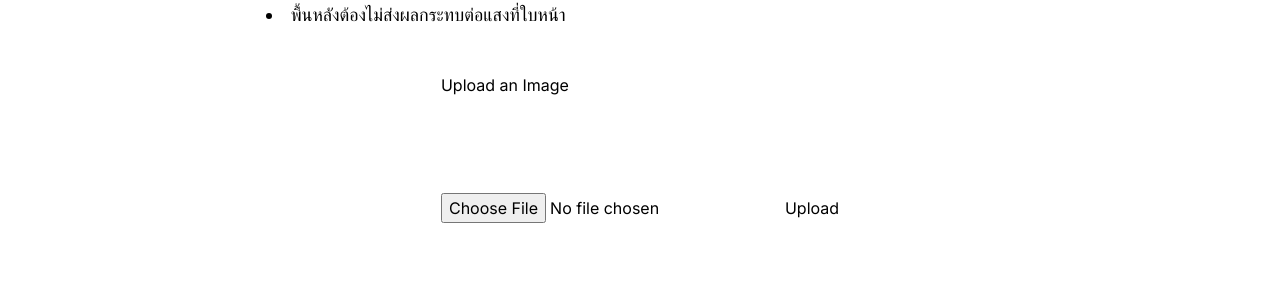
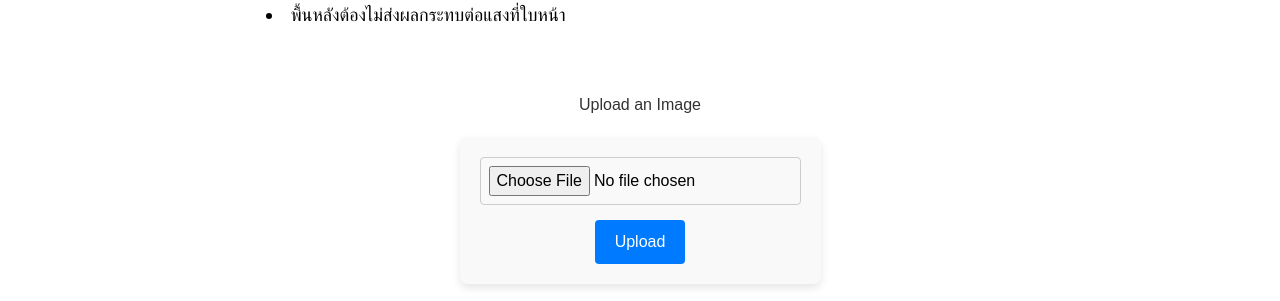
Before and after one commit to PutterZaX/Project-CS403, a Next.js app: page /Skintone in a window 1280 px wide. Shown: the part 883-1184 px from the top of the page. Before the commit the page ends 1106 px from the top, so only its background shows below. Built offline with nearby package versions, Linux system fonts and the light colour scheme.

Commit message:
[skintone] upload button

```diff
--- a/src/app/Skintone/page.js
+++ b/src/app/Skintone/page.js
@@ -102,25 +102,58 @@ function Skintone() {
 
                 <br /><br /><br /><br />
 
-                <div>
-                    <h1>Upload an Image</h1>
-                    <br /><br /><br /><br />
-                    <form onSubmit={handleSubmit}>
-                        <input type="file" onChange={handleFileChange} />
-                        <button type="submit">Upload</button>
+                <div style={{ textAlign: 'center', fontFamily: 'Arial, sans-serif', padding: '20px' }}>
+                    <h1 style={{ color: '#333', marginBottom: '20px' }}>Upload an Image</h1>
+
+                    <form
+                        onSubmit={handleSubmit}
+                        style={{ display: 'inline-block', background: '#f9f9f9', padding: '20px', borderRadius: '8px', boxShadow: '0 4px 8px rgba(0, 0, 0, 0.1)' }}
+                    >
+                        <div style={{ marginBottom: '15px' }}>
+                            <input
+                                type="file"
+                                onChange={handleFileChange}
+                                style={{ padding: '8px', borderRadius: '4px', border: '1px solid #ccc', fontSize: '16px' }}
+                            />
+                        </div>
+
+                        <button
+                            type="submit"
+                            style={{
+                                backgroundColor: '#007BFF',
+                                color: '#fff',
+                                padding: '10px 20px',
+                                border: 'none',
+                                borderRadius: '4px',
+                                fontSize: '16px',
+                                cursor: 'pointer',
+                                transition: 'background-color 0.3s ease',
+                            }}
+                            onMouseOver={(e) => e.target.style.backgroundColor = '#0056b3'}
+                            onMouseOut={(e) => e.target.style.backgroundColor = '#007BFF'}
+                        >
+                            Upload
+                        </button>
                     </form>
 
-                    {error && <p style={{ color: 'red' }}>{error}</p>}
+                    {error && (
+                        <p style={{ color: 'red', marginTop: '15px', fontSize: '14px' }}>
+                            {error}
+                        </p>
+                    )}
+
                     {skinToneData && (
-                        <div>
-                        {/* <h2>Skin Tone Result:</h2>
-                          <p>{JSON.stringify(skinToneData)}</p> {/* Display the skin tone data /} */}
-
-                            {/* Display the processed image */}
-                            <img src={`/output/debug/color/faces_1/${imgName}`} alt="Processed Skin Tone Result" />
+                        <div style={{ marginTop: '20px' }}>
+                            <h2 style={{ color: '#333', fontSize: '18px' }}>Skin Tone Result:</h2>
+                            <img
+                                src={`/output/debug/color/faces_1/${imgName}`}
+                                alt="Processed Skin Tone Result"
+                                style={{ marginTop: '10px', borderRadius: '8px', maxWidth: '100%', boxShadow: '0 4px 8px rgba(0, 0, 0, 0.1)' }}
+                            />
                         </div>
                     )}
                 </div>
+
             </section>
         </main>
     );
```
